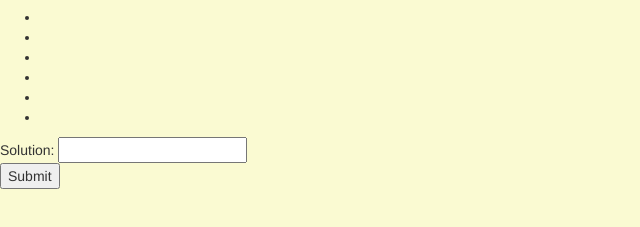
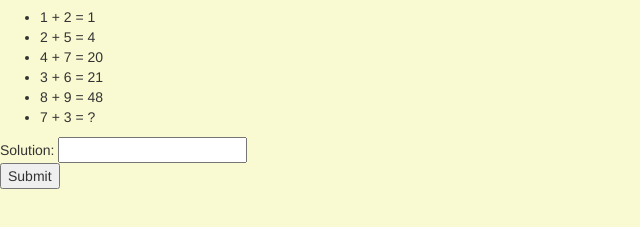
Before and after one commit to OliviaAbbott/FakeIntellegenceTest, a plain HTML site: page Q3.html in a window 1280 px wide. Shown: the part 63-290 px from the top of the page, without its empty margins (0-640 px from the left). Drawn offline with nearby package versions, Linux system fonts and the light colour scheme.

Commit message:
3/30/17 2

```diff
--- a/Q3.html
+++ b/Q3.html
@@ -15,12 +15,12 @@ March 22, 2017-->
   <body lang="en-US" >
     <h1> Intellegence test </h1>
     <ul>
-      <li></li>
-      <li></li>
-      <li></li>
-      <li></li>
-      <li></li>
-      <li></li>
+      <li>1 + 2 = 1 </li>
+      <li>2 + 5 = 4</li>
+      <li>4 + 7 = 20</li>
+      <li>3 + 6 = 21</li>
+      <li>8 + 9 = 48</li>
+      <li>7 + 3 = ?</li>
     </ul>
 
     <form action="/action_page.php">
--- a/test.js
+++ b/test.js
@@ -2,11 +2,12 @@ function Start()
 {
   window.location.href= "Q1.html";
 }
+var incorrect = 0;
 
 function getAnswer1()
 {
  var userInput = document.getElementById("solution").value;
- var incorrect = 0;
+
  if (userInput != 72)
  {
     alert("Incorrect Answer");
@@ -39,7 +40,7 @@ function getAnswer3()
 {
   var userInput = document.getElementById("solution").value;
   var incorrect = 0;
-  if (userInput != 43)
+  if (userInput != 63)
   {
     alert("Incorrect Answer");
     incorrect++;
```
